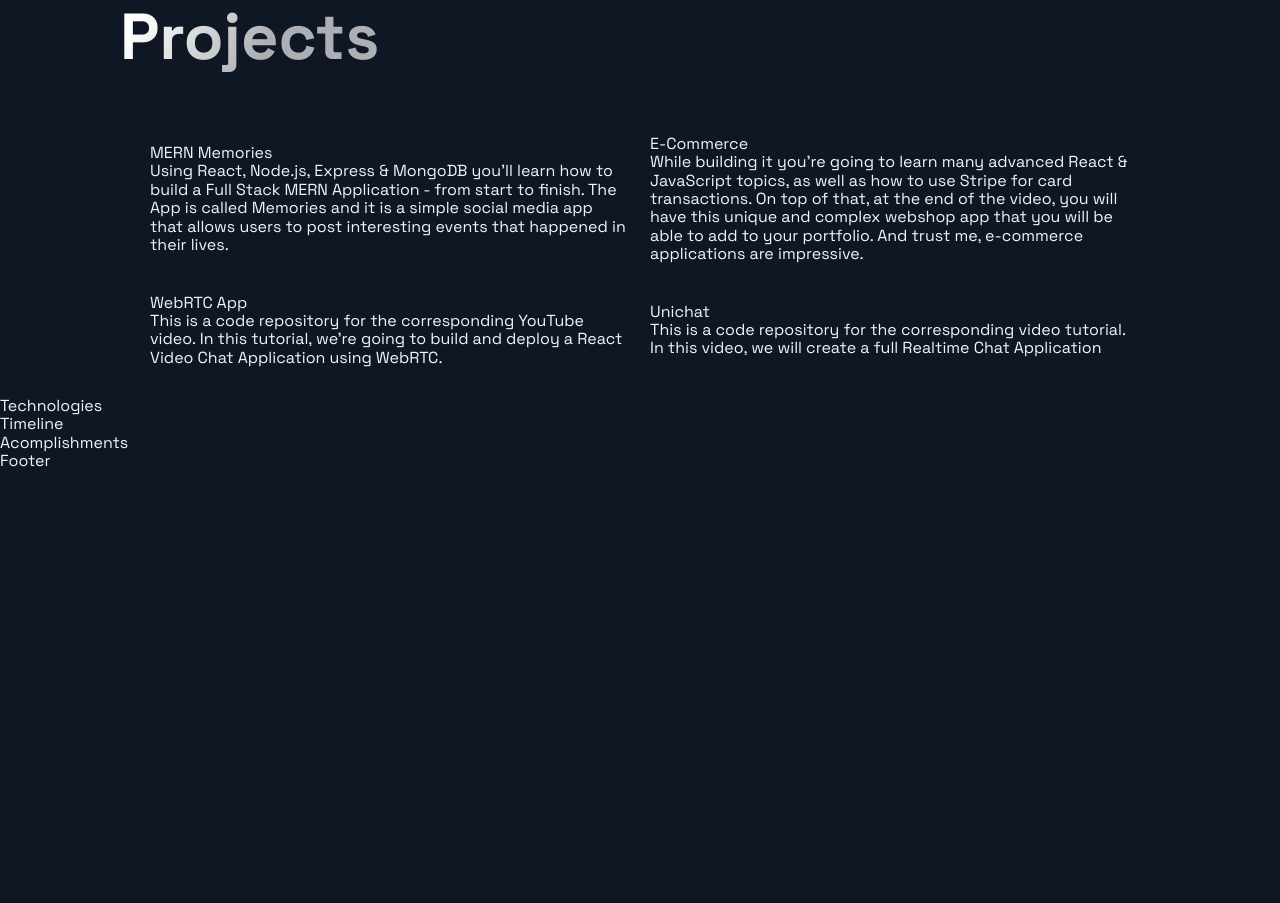
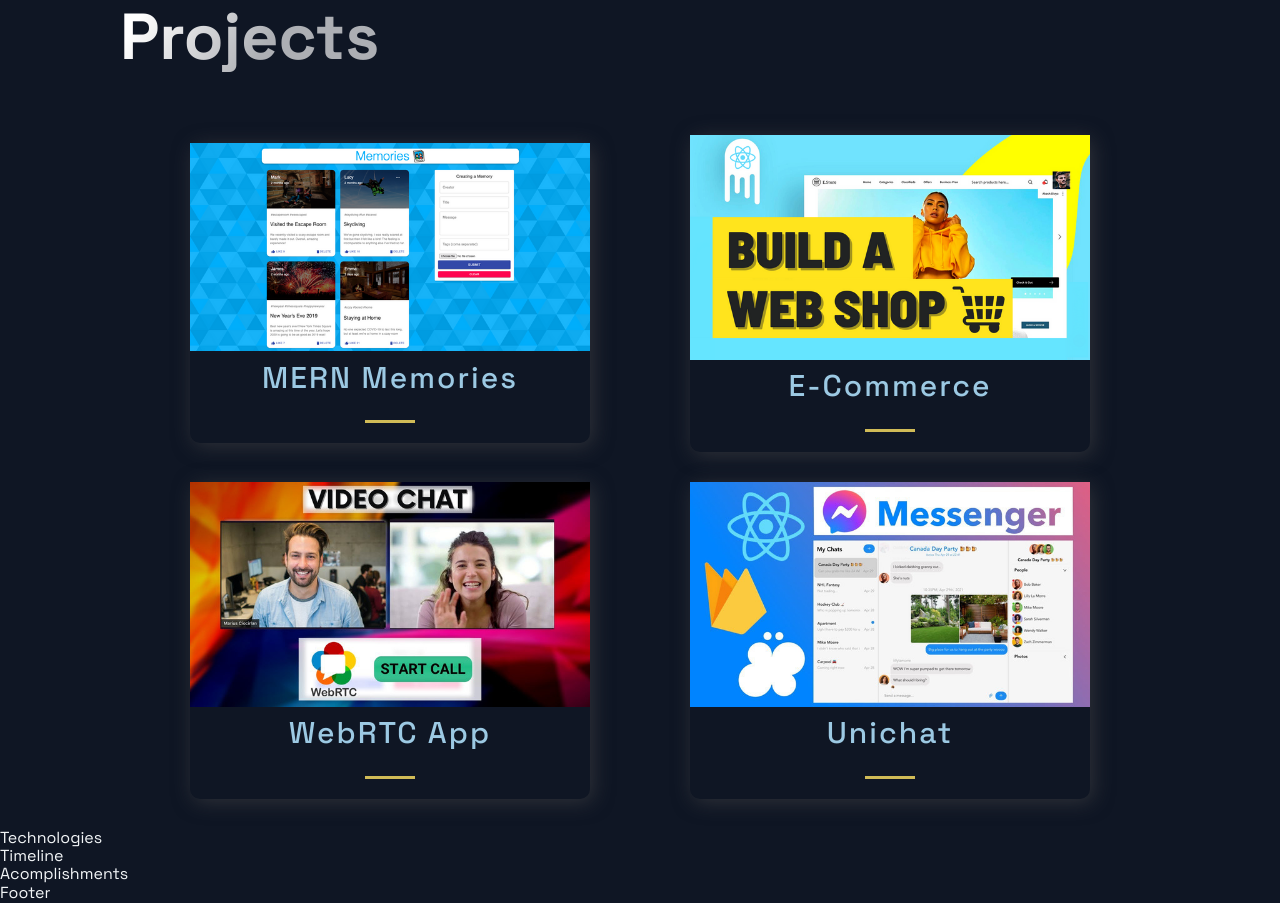
Before and after one commit to Quantum-Impulse/portfolio_website-STARTER, a Next.js app: page / in a window 1280 px wide. Shown: the part 700-1603 px from the top of the page. Before the commit the page ends 1171 px from the top, so only its background shows below. Built offline with nearby package versions, Linux system fonts and the light colour scheme.

Commit message:
adding imgs to projects sectons

```diff
--- a/src/components/Projects/Projects.js
+++ b/src/components/Projects/Projects.js
@@ -11,12 +11,17 @@
     <SectionTitle main>Projects</SectionTitle>
 
     <GridContainer>
-      {projects.map( (project) => (
-        <div>
-          {project.title}
-          <br/>
-          {project.description}
-        </div>
+      {projects.map( ({ id, image, title, description, tags, source, visit }) => (
+        <BlogCard key={id}>
+
+          <Img src={image} />
+
+          <TitleContent>
+            <HeaderThree title>{title}</HeaderThree>
+            <Hr/>
+          </TitleContent>
+
+        </BlogCard>
       ))}
     </GridContainer>
   </Section>
```
